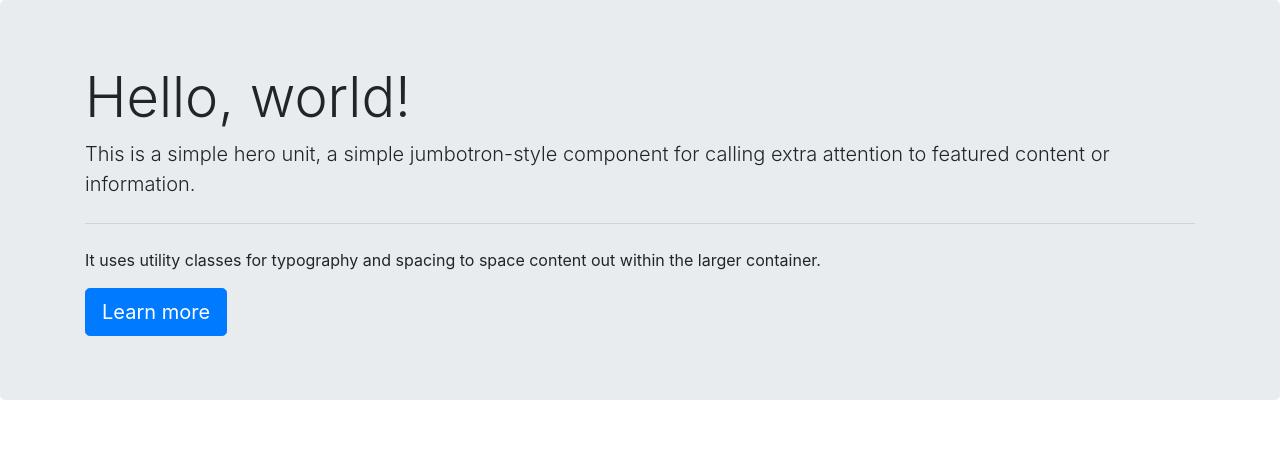
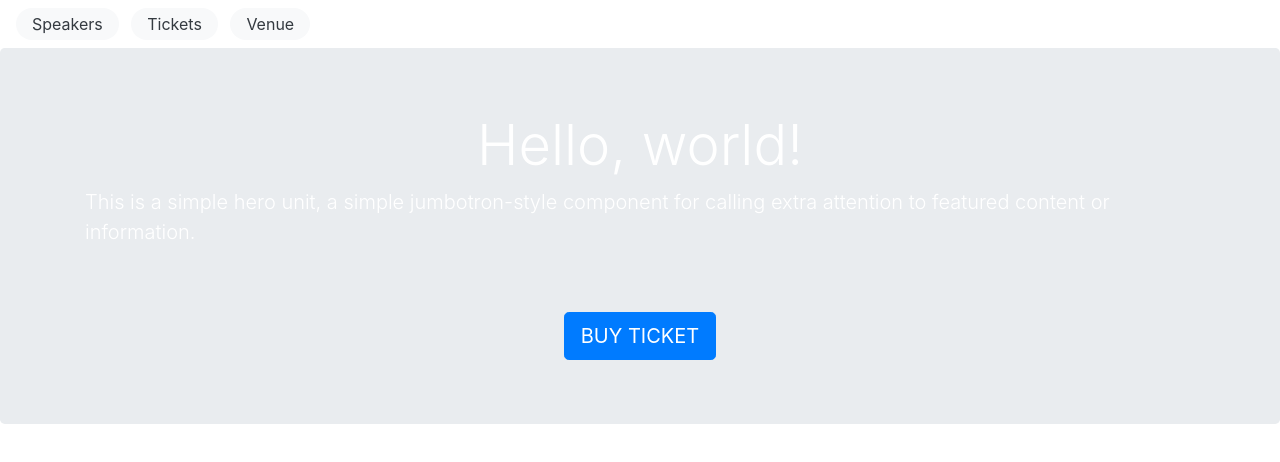
Before and after one commit to ebotello911/Event-Lnading-page, a plain HTML site: page index.html in a window 1280 px wide. Drawn offline with nearby package versions, Linux system fonts and the light colour scheme.

Commit message:
added header and first jumbotron

```diff
--- a/index.html
+++ b/index.html
@@ -4,24 +4,43 @@
     <meta charset="UTF-8">
     <meta http-equiv="X-UA-Compatible" content="IE=edge">
     <meta name="viewport" content="width=device-width, initial-scale=1.0">
+    <!-- Bootstrap CSS -->
     <link rel="stylesheet" href="https://cdn.jsdelivr.net/npm/bootstrap@4.5.3/dist/css/bootstrap.min.css" integrity="sha384-TX8t27EcRE3e/ihU7zmQxVncDAy5uIKz4rEkgIXeMed4M0jlfIDPvg6uqKI2xXr2" crossorigin="anonymous">
 
-    <title>Practice</title>
+    <title>Event-Landing-Page</title>
     <link rel="stylesheet" href="styles.css">
 
 </head>
     <body>
-        <!-- to do wireFrame -->
-        <div class="jumbotron">
-            <div class="container">
-            <h1 class="display-4">Hello, world!</h1>
-            <p class="lead">This is a simple hero unit, a simple jumbotron-style component for calling extra attention to featured content or information.</p>
+    <header>
+        <nav>
+            <ul class="list-unstyled list-inline my-2 mx-3">
+                <li class="list-inline-item px-3 py-1 bg-light rounded-pill">
+                    <a href="#speakers" class="text-decoration-none text-dark">Speakers</a>
+                    <a href="#speakers" class="sr-only sr-only-focusable">Skip to Speakers</a>
+                </li>
+                <li class="list-inline-item px-3 py-1 bg-light rounded-pill">
+                    <a href="#tickets" class="text-decoration-none text-dark">Tickets</a>
+                    <a href="#tickets" class="sr-only sr-only-focusable">Skip to Tickets</a>
+                </li>
+                <li class="list-inline-item px-3 py-1 bg-light rounded-pill">
+                    <a href="#venue" class="text-decoration-none text-dark">Venue</a>
+                    <a href="#venue" class="sr-only sr-only-focusable">Skip to Venue</a>
+                </li>
+            </ul>
+        </nav>
+    </header>
+
+    <div class="jumbotron">
+        <div class="container d-flex flex-column">
+            <h1 class="text-center display-4 text-white">Hello, world!</h1>
+            <p class="lead text-white">This is a simple hero unit, a simple jumbotron-style component for calling extra attention to featured content or information.</p>
             <hr class="my-4">
-            <p>It uses utility classes for typography and spacing to space content out within the larger container.</p>
-            <a class="btn btn-primary btn-lg" href="#" role="button">Learn more</a>
         </div>
+            <div class="d-flex justify-content-center align-items-center">
+                <a class="btn btn-primary btn-lg" href="#" role="button">BUY TICKET</a>
         </div>
-
+    </div>
 
 
 
```
